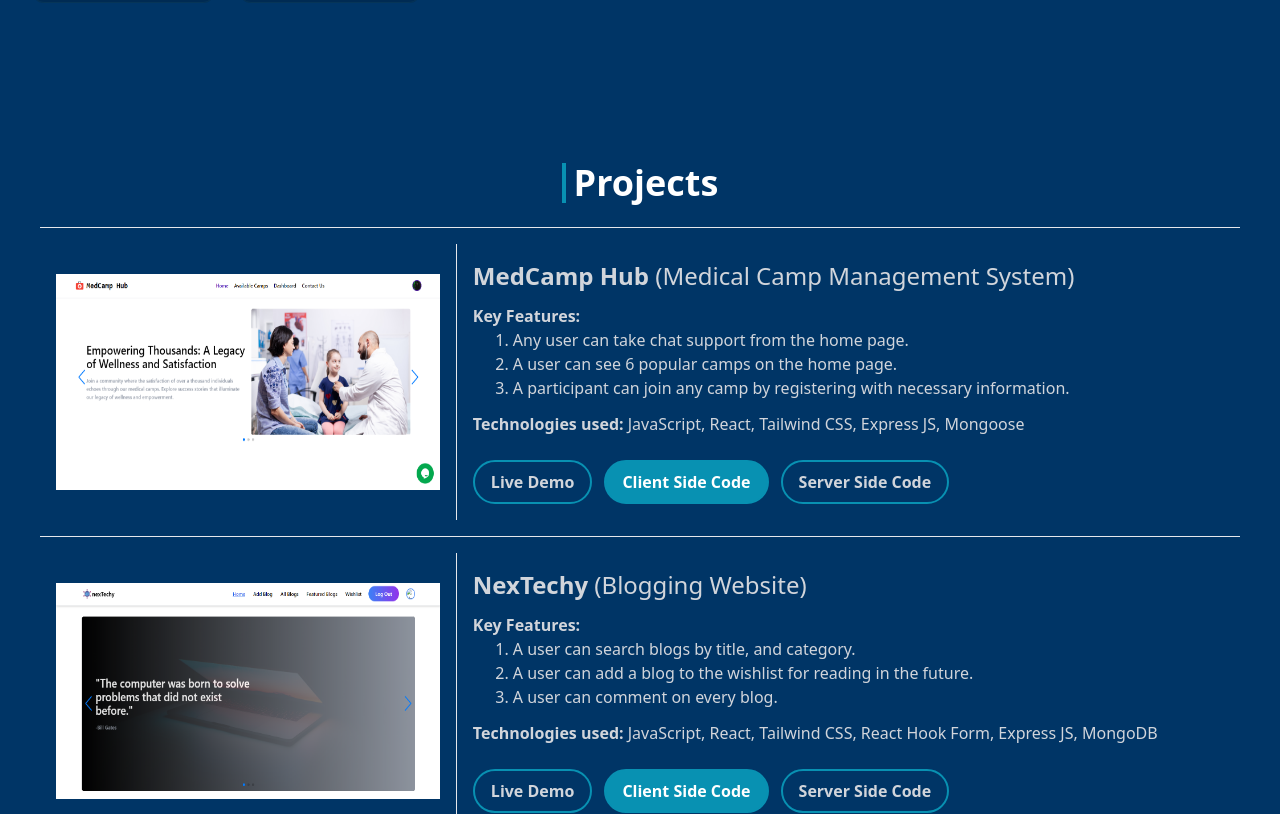
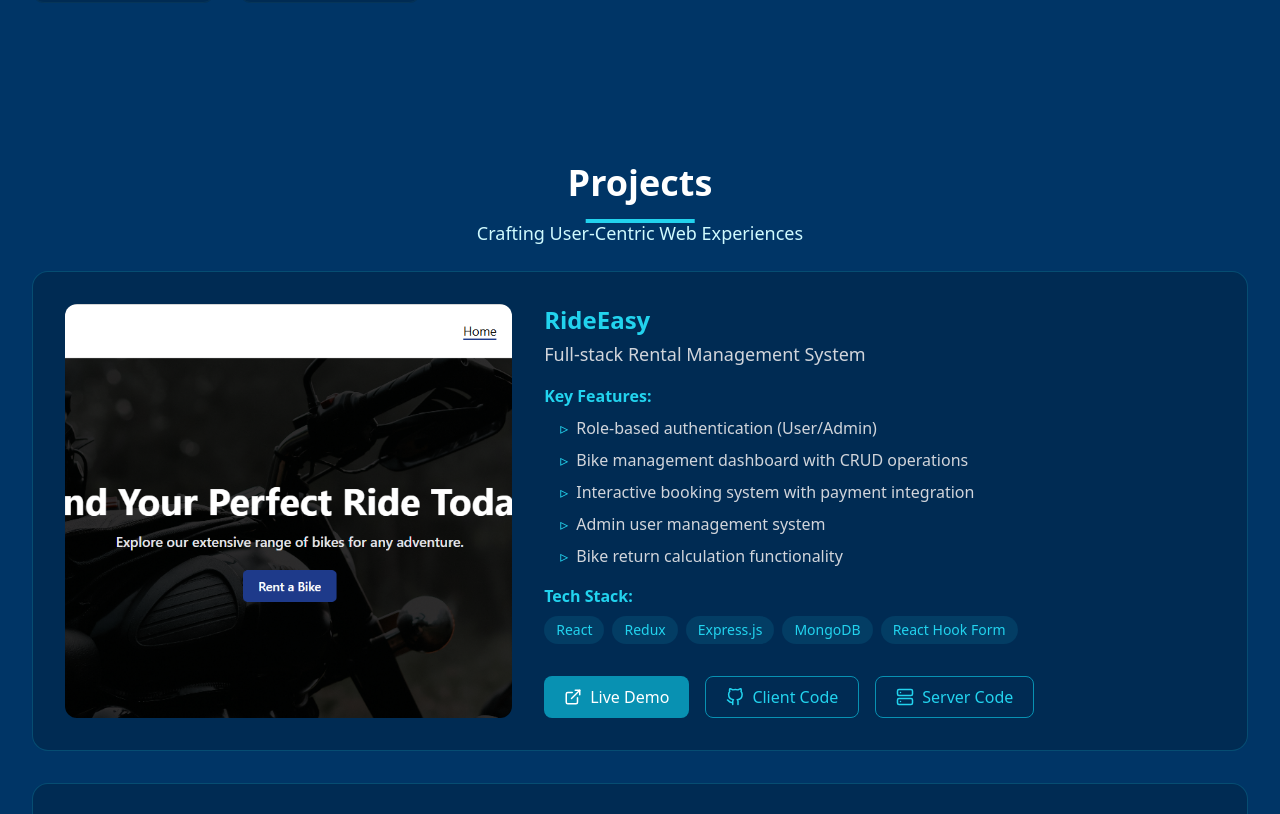
Before and after one commit to imtiazsakib15/portfolio, a React (Vite) app: page / in a window 1280 px wide. Shown: the part 1986-2800 px from the top of the page. Built offline with nearby package versions, Linux system fonts and the light colour scheme.

Commit message:
projects section design changed

```diff
--- a/src/components/Projects/Projects.jsx
+++ b/src/components/Projects/Projects.jsx
@@ -1,160 +1,106 @@
-import medCampHub from "../../assets/med-camp-hub.png";
-import nexTechy from "../../assets/nexTechy.png";
-import electra from "../../assets/electra.png";
+import { FiExternalLink, FiGithub, FiServer } from "react-icons/fi";
+import { PROJECTS } from "../../constants/projects.constant";
+import Title from "../shared/Title";
 
 const Projects = () => {
   return (
+    <section id="projects" className="py-16 bg-[#003566ff]">
+      <div className="max-w-7xl mx-auto px-4 sm:px-6 lg:px-8">
+        <Title
+          title="Projects"
+          subtitle="Crafting User-Centric Web Experiences"
+        />
+
+        <div className="space-y-8">
+          {PROJECTS.map((project, index) => (
             <div
-      id="projects"
-      className="max-w-7xl mx-auto px-4 sm:px-6 lg:px-10 pt-10 sm:pt-12 lg:pt-16"
+              key={index}
+              className="group relative bg-[#002240]/50 rounded-2xl border border-cyan-400/20 hover:border-cyan-400/40 transition-all overflow-hidden"
             >
-      <h1 className="text-2xl sm:text-3xl lg:text-4xl font-bold mb-6 border-l-4 border-cyan-600 pl-2 w-max mx-auto">
-        Projects
-      </h1>
-      <hr />
-      <div className="flex flex-col md:flex-row md:items-center gap-4 p-4">
-        <div className="w-full md:w-1/3">
-          <img className="w-full aspect-video" src={medCampHub} alt="" />
+              <div className="flex flex-col lg:flex-row gap-8 p-8">
+                <div className="lg:w-2/5 relative overflow-hidden rounded-xl">
+                  <img
+                    src={project.img}
+                    alt={project.name}
+                    className="w-full h-full object-cover transform group-hover:scale-105 transition-transform"
+                  />
+                  <div className="absolute inset-0 bg-gradient-to-t from-[#002240] via-transparent to-transparent" />
                 </div>
-        <div className="w-full md:w-2/3 md:border-l text-gray-300 p-4 space-y-3">
-          <h2 className="text-lg sm:text-xl lg:text-2xl font-bold">
-            MedCamp Hub{" "}
-            <span className="font-normal">
-              (Medical Camp Management System)
+
+                <div className="lg:w-3/5 space-y-4">
+                  <h3 className="text-2xl font-bold text-cyan-400">
+                    {project.name}
+                    <span className="block text-gray-300 text-lg font-normal mt-1">
+                      {project.subtitle}
                     </span>
-          </h2>
-          <div>
-            <b>Key Features:</b>
-            <ol className="list-decimal pl-10">
-              <li>Any user can take chat support from the home page.</li>
-              <li>A user can see 6 popular camps on the home page.</li>
-              <li>
-                A participant can join any camp by registering with necessary
-                information.
+                  </h3>
+
+                  <div className="space-y-2">
+                    <h4 className="text-cyan-400 font-semibold">
+                      Key Features:
+                    </h4>
+                    <ul className="space-y-2 pl-4">
+                      {project.features.map((feature, i) => (
+                        <li key={i} className="flex items-start text-gray-300">
+                          <span className="text-cyan-400 mr-2">▹</span>
+                          {feature}
                         </li>
-            </ol>
+                      ))}
+                    </ul>
                   </div>
-          <p>
-            <b>Technologies used:</b> JavaScript, React, Tailwind CSS, Express
-            JS, Mongoose
-          </p>
-          <div className="sm:space-x-3 space-y-3 sm:space-y-0 w-max flex flex-col sm:flex-row pt-3">
+
+                  <div className="space-y-2">
+                    <h4 className="text-cyan-400 font-semibold">Tech Stack:</h4>
+                    <div className="flex flex-wrap gap-2">
+                      {project.tech.map((tech, i) => (
+                        <span
+                          key={i}
+                          className="px-3 py-1 bg-cyan-400/10 text-cyan-400 rounded-full text-sm"
+                        >
+                          {tech}
+                        </span>
+                      ))}
+                    </div>
+                  </div>
+
+                  <div className="flex flex-wrap gap-4 pt-4">
                     <a
-              href="https://med-camp-hub.web.app"
-              className="px-4 py-2 border-2 border-cyan-600 hover:bg-cyan-600 hover:text-white rounded-full font-semibold"
+                      href={project.live}
+                      target="_blank"
+                      rel="noreferrer"
+                      className="flex items-center gap-2 px-5 py-2 bg-cyan-600 hover:bg-cyan-700 text-white rounded-lg transition-all"
                     >
+                      <FiExternalLink className="text-lg" />
                       Live Demo
                     </a>
                     <a
-              href="https://github.com/imtiazsakib15/med-camp-hub-client"
-              className="px-4 py-2 border-2 border-cyan-600 bg-cyan-600 text-white hover:bg-transparent hover:text-gray-300 rounded-full font-semibold"
+                      href={project.client}
+                      target="_blank"
+                      rel="noreferrer"
+                      className="flex items-center gap-2 px-5 py-2 border border-cyan-600 text-cyan-400 hover:bg-cyan-600/10 rounded-lg transition-all"
                     >
-              Client Side Code
+                      <FiGithub className="text-lg" />
+                      Client Code
                     </a>
                     <a
-              href="https://github.com/imtiazsakib15/med-camp-hub-server"
-              className="px-4 py-2 border-2 border-cyan-600 hover:bg-cyan-600 hover:text-white rounded-full font-semibold"
+                      href={project.server}
+                      target="_blank"
+                      rel="noreferrer"
+                      className="flex items-center gap-2 px-5 py-2 border border-cyan-600 text-cyan-400 hover:bg-cyan-600/10 rounded-lg transition-all"
                     >
-              Server Side Code
+                      <FiServer className="text-lg" />
+                      Server Code
                     </a>
                   </div>
                 </div>
               </div>
-      <hr />
-      <div className="flex flex-col md:flex-row md:items-center gap-4 p-4">
-        <div className="w-full md:w-1/3">
-          <img className="w-full aspect-video" src={nexTechy} alt="" />
+
+              <div className="absolute inset-0 bg-gradient-to-br from-cyan-400/5 to-transparent opacity-0 group-hover:opacity-100 transition-opacity pointer-events-none" />
             </div>
-        <div className="w-full md:w-2/3 md:border-l text-gray-300 p-4 space-y-3">
-          <h2 className="text-lg sm:text-xl lg:text-2xl font-bold">
-            NexTechy <span className="font-normal">(Blogging Website)</span>
-          </h2>
-          <div>
-            <b>Key Features:</b>
-            <ol className="list-decimal pl-10">
-              <li>A user can search blogs by title, and category.</li>
-              <li>
-                A user can add a blog to the wishlist for reading in the future.
-              </li>
-              <li>A user can comment on every blog.</li>
-            </ol>
-          </div>
-          <p>
-            <b>Technologies used:</b> JavaScript, React, Tailwind CSS, React
-            Hook Form, Express JS, MongoDB
-          </p>
-          <div className="sm:space-x-3 space-y-3 sm:space-y-0 w-max flex flex-col sm:flex-row pt-3">
-            <a
-              href="https://nextechy-97707.web.app"
-              className="px-4 py-2 border-2 border-cyan-600 hover:bg-cyan-600 hover:text-white rounded-full font-semibold"
-            >
-              Live Demo
-            </a>
-            <a
-              href="https://github.com/imtiazsakib15/nexTechy-client"
-              className="px-4 py-2 border-2 border-cyan-600 bg-cyan-600 text-white hover:bg-transparent hover:text-gray-300 rounded-full font-semibold"
-            >
-              Client Side Code
-            </a>
-            <a
-              href="https://github.com/imtiazsakib15/nexTechy-server"
-              className="px-4 py-2 border-2 border-cyan-600 hover:bg-cyan-600 hover:text-white rounded-full font-semibold"
-            >
-              Server Side Code
-            </a>
+          ))}
         </div>
       </div>
-      </div>
-      <hr />
-      <div className="flex flex-col md:flex-row md:items-center gap-4 p-4">
-        <div className="w-full md:w-1/3">
-          <img className="w-full aspect-video" src={electra} alt="" />
-        </div>
-        <div className="w-full md:w-2/3 md:border-l text-gray-300 p-4 space-y-3">
-          <h2 className="text-lg sm:text-xl lg:text-2xl font-bold">
-            Electra{" "}
-            <span className="font-normal">
-              (Electrical Product Selling Website)
-            </span>
-          </h2>
-          <div>
-            <b>Key Features:</b>
-            <ol className="list-decimal pl-10">
-              <li>A user can search blogs by title, and category.</li>
-              <li>
-                A user can add a blog to the wishlist for reading in the future.
-              </li>
-              <li>A user can comment on every blog.</li>
-            </ol>
-          </div>
-          <p>
-            <b>Technologies used:</b> JavaScript, React, Tailwind CSS, Express
-            JS, MongoDB
-          </p>
-          <div className="sm:space-x-3 space-y-3 sm:space-y-0 w-max flex flex-col sm:flex-row pt-3">
-            <a
-              href="https://electra-2351c.web.app"
-              className="px-4 py-2 border-2 border-cyan-600 hover:bg-cyan-600 hover:text-white rounded-full font-semibold"
-            >
-              Live Demo
-            </a>
-            <a
-              href="https://github.com/imtiazsakib15/electra-client"
-              className="px-4 py-2 border-2 border-cyan-600 bg-cyan-600 text-white hover:bg-transparent hover:text-gray-300 rounded-full font-semibold"
-            >
-              Client Side Code
-            </a>
-            <a
-              href="https://github.com/imtiazsakib15/electra-server"
-              className="px-4 py-2 border-2 border-cyan-600 hover:bg-cyan-600 hover:text-white rounded-full font-semibold"
-            >
-              Server Side Code
-            </a>
-          </div>
-        </div>
-      </div>
-      <hr />
-    </div>
+    </section>
   );
 };
 
--- /dev/null
+++ b/src/constants/projects.constant.jsx
@@ -0,0 +1,65 @@
+import rideEasy from "../assets/ride-easy.png";
+import nexTechy from "../assets/nexTechy.png";
+import medCampHub from "../assets/med-camp-hub.png";
+import electra from "../assets/electra.png";
+
+export const PROJECTS = [
+  {
+    name: "RideEasy",
+    subtitle: "Full-stack Rental Management System",
+    img: rideEasy,
+    features: [
+      "Role-based authentication (User/Admin)",
+      "Bike management dashboard with CRUD operations",
+      "Interactive booking system with payment integration",
+      "Admin user management system",
+      "Bike return calculation functionality",
+    ],
+    tech: ["React", "Redux", "Express.js", "MongoDB", "React Hook Form"],
+    live: "https://ride-easy-lemon.vercel.app",
+    client: "https://github.com/imtiazsakib15/bike-rental-service-client",
+    server: "https://github.com/imtiazsakib15/bike-rental-service-server",
+  },
+  {
+    name: "NexTechy",
+    subtitle: "Blogging Platform",
+    img: nexTechy,
+    features: [
+      "Advanced search functionality",
+      "Wishlist management",
+      "Interactive comment system",
+    ],
+    tech: ["React", "Tailwind CSS", "Express.js", "MongoDB"],
+    live: "https://nextechy-97707.web.app",
+    client: "https://github.com/imtiazsakib15/nexTechy-client",
+    server: "https://github.com/imtiazsakib15/nexTechy-server",
+  },
+  {
+    name: "MedCamp Hub",
+    subtitle: "Medical Camp Management System",
+    img: medCampHub,
+    features: [
+      "Real-time chat support integration",
+      "Camp registration system",
+      "Participant management dashboard",
+    ],
+    tech: ["React", "Tailwind CSS", "React Hook Form", "Express.js", "MongoDB"],
+    live: "https://med-camp-hub.web.app",
+    client: "https://github.com/imtiazsakib15/med-camp-hub-client",
+    server: "https://github.com/imtiazsakib15/med-camp-hub-server",
+  },
+  {
+    name: "Electra",
+    subtitle: "E-commerce Platform",
+    img: electra,
+    features: [
+      "Product search and filtering",
+      "Shopping cart functionality",
+      "Order tracking system",
+    ],
+    tech: ["React", "Tailwind CSS", "Express.js", "MongoDB"],
+    live: "https://electra-2351c.web.app",
+    client: "https://github.com/imtiazsakib15/electra-client",
+    server: "https://github.com/imtiazsakib15/electra-server",
+  },
+];
```
Also changed, not shown: src/assets/ride-easy.png (added). Lines whose indentation alone changed are shown as unchanged.
